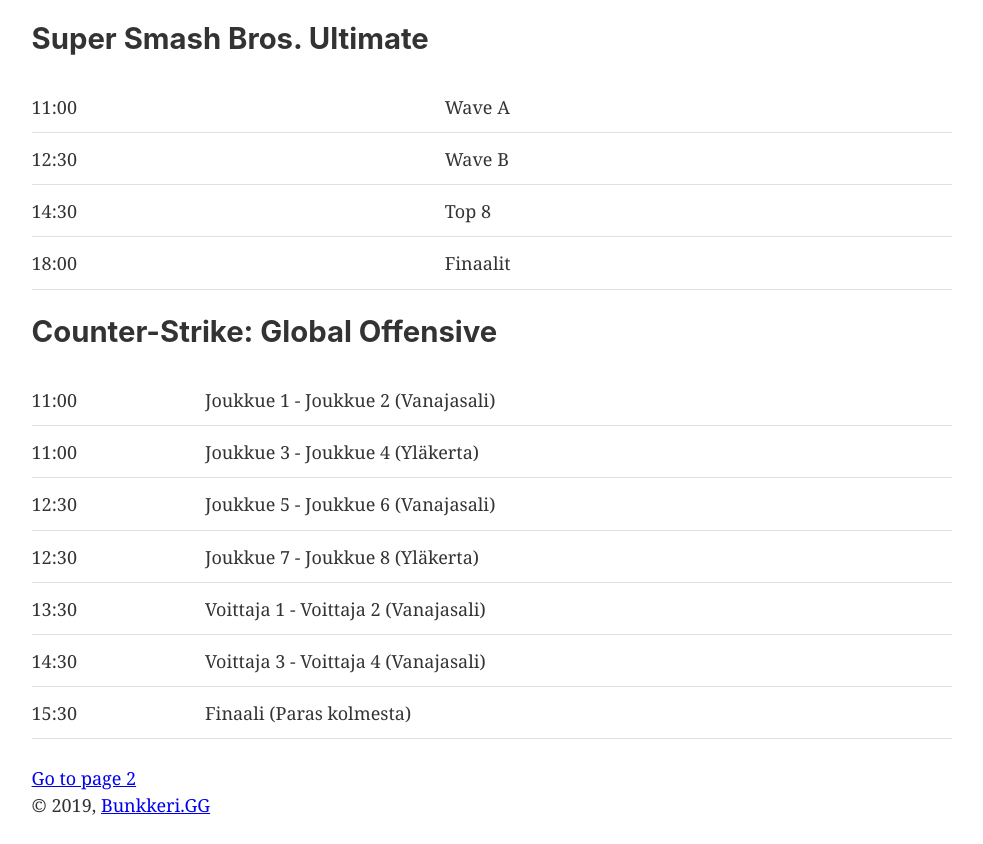
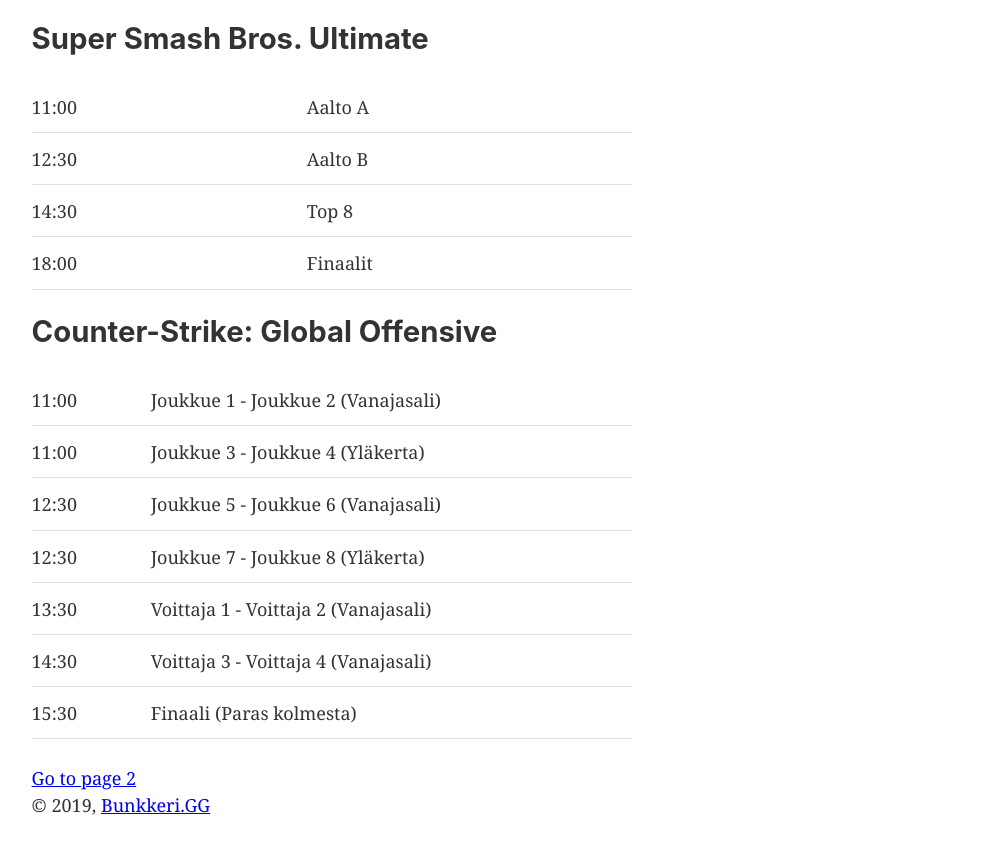
Before and after one commit to bunkkeri-gg/hampton-games, a Gatsby site: page / in a window 1280 px wide. Shown: the part 672-1516 px from the top of the page, without its empty margins (148-1131 px from the left). Built offline with nearby package versions, Linux system fonts and the light colour scheme; Gatsby itself is replaced by a stand-in of ours.

Commit message:
Timetable styling

```diff
--- a/src/components/timetable.js
+++ b/src/components/timetable.js
@@ -1,20 +1,19 @@
-import PropTypes from "prop-types"
 import React from "react"
 
 const TimeTable = () => (
   <div>
     <h1>Aikataulu</h1>
 
-    <div>
+    <div style={{ maxWidth: `600px`, marginBottom: `1.45rem` }}>
       <h2>Super Smash Bros. Ultimate</h2>
       <table>
         <tr>
           <td>11:00</td>
-          <td>Wave A</td>
+          <td>Aalto A</td>
         </tr>
         <tr>
           <td>12:30</td>
-          <td>Wave B</td>
+          <td>Aalto B</td>
         </tr>
         <tr>
           <td>14:30</td>
@@ -26,7 +25,7 @@ const TimeTable = () => (
         </tr>
       </table>
     </div>
-    <div>
+    <div style={{ maxWidth: `600px`, marginBottom: `1.45rem` }}>
       <h2>Counter-Strike: Global Offensive</h2>
       <table>
         <tr>
```
